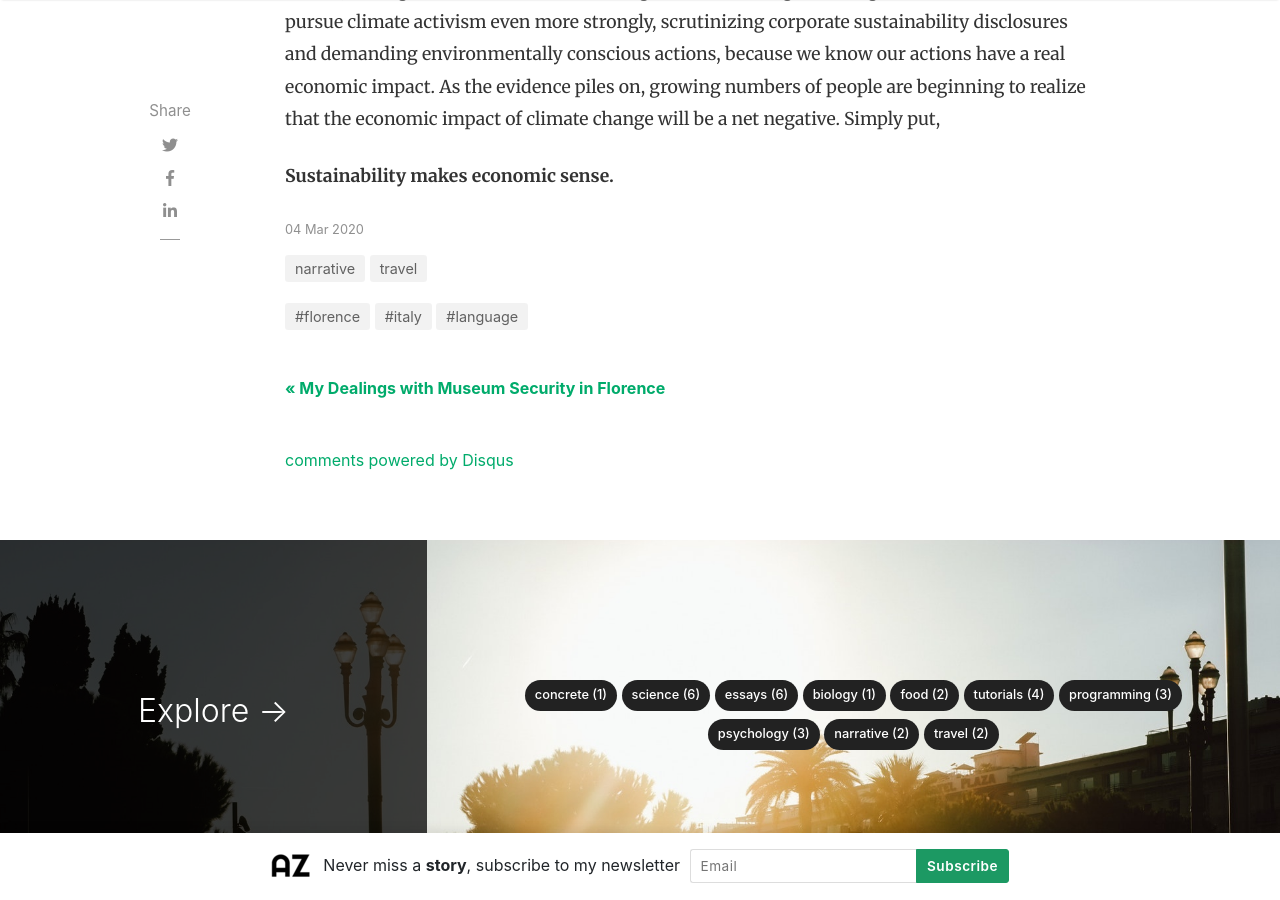
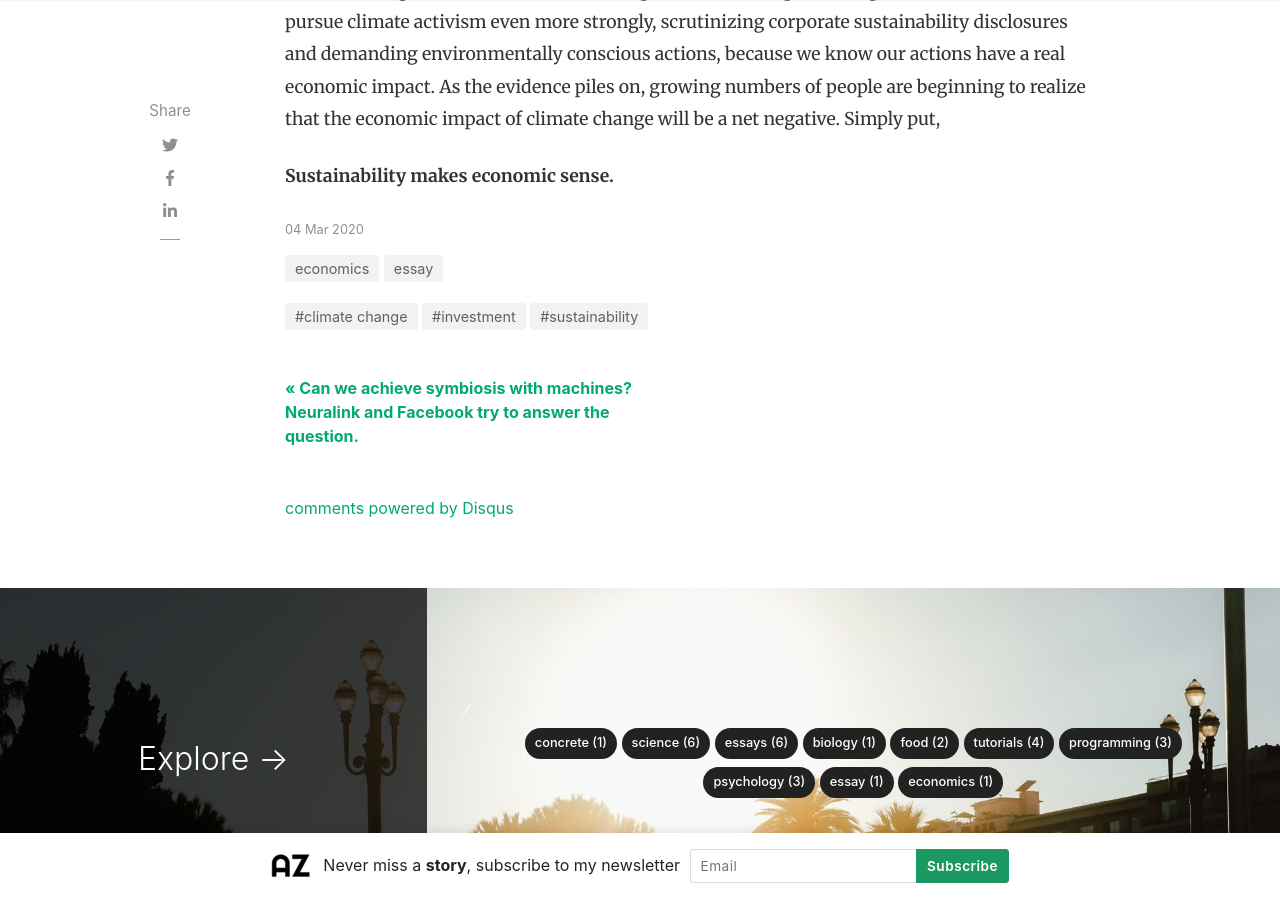
Before and after one commit to anthony-zhou/anthonyzhou.me, a Jekyll site: the page built from _posts/2020-3-4-climate-change-economic-sustainability.md, in a window 1280 px wide and 900 px high, scrolled down 4439 px. Built offline with Jekyll 4.4.1, drawn with Linux system fonts in a browser that asks for light colours; nearby versions of some CDN libraries; comment, search, counter and statistics services are not loaded; some of the changed lines change nothing that is shown.

Commit message:
Modify articles

```diff
--- a/_posts/2020-2-26-florence-incident.md
+++ /dev/null
@@ -1,45 +0,0 @@
----
-layout: post
-title: "My Dealings with Museum Security in Florence"
-date: 2020-2-26
-description: "A true story from my trip to Florence."
-image: assets/images/motorcycles-florence.jpg
-author: anthony
-featured: true
-categories: [narrative, travel]
-tags: [italy, florence, language]
----
-
-It was a blistering hot day in Florence, part of the record-breaking heat wave of 2019. The kind of day where, despite the thick white coat of sunscreen I lathered on layer by layer, my normally tan skin shone the same red-orange hue of the tomato sauce in pizza margherita. In fact, just a few sprigs of basil would complete the picture.
-
-Florence is a beautiful city. It would have been so easy to fall into a heat-induced daze, to sink into the soft plush clouds nestled against the pure blue sky and lose all sense of time and place and direction. But to do so would be fatal—the scammers were at the top of their game.
-
-For my dog, our family’s backyard is his outhouse. My mother likes to call them *dilei*, land mines. Finding my way through the grass makes me feel a bit like Tom Cruise in Mission Impossible. It wasn’t until going to Florence that I realized the value of this daily practice.
-
-During our daytime tour of the city, the Florentian scammers demonstrated what I must admit is an ingenious strategy: they would cover the street with a tapestry of prints, featuring landmarks like the Leaning Tower, the Cathedral of Santa Maria, and the Baptistery of Saint John. The prints, obviously of cheap quality and mass produced, stretched across the street, covering nearly all of the age-worn cobblestones of the old town.
-
-All this in the hopes that some hapless, naive (and probably American) tourist would step on one of these prints.
-
-“20 euros! 20 euros!” The shout startled me from my ruminations. A scamster had ensnared a member of our tour group. Judging by the victim’s face during this exchange, his brain was in conflict. On one hand, the American values of trust and minding your own business demanded that he compensate the merchant for his damaged merchandise. On the other hand, this was not America and no one was guaranteed to play by American rules. I watched to see what he would do next.
-
-In the end, he paid up. For these Florentian scammers, fear was probably the greatest factor in their ability to convert innocent tourists into lucrative assets. Fear of being in an unknown place with unknown people and language and customs and who knows what could happen if I do something wrong and suddenly the police and the mafia and the carabinieri are after me what do I do?
-
-But fear is not the only lesson I learned from the scammers. In fact, I noticed that these people were actually masterful artists, crafting alternate realities out of thin air.
-
-In other words, these Florentians had perfected the craft of subjective truth. That afternoon, subjective truth is exactly what I decided to apply with a security guard at the Accademia Gallery in Florence, a museum featuring Michelangelo’s David. All I wanted was to keep my water and my reusable water bottle. Should be a piece of cake, right? Not so much.
-
-Being a museum of great stature, the gallery prides itself on airtight security. As a result, part of the airport-style entry rules forbids beverage containers with a capacity of 1.5 liters or more. I, being a connoisseur of fine beverages, had with me a half-full 1.5 liter bottle of refreshing sparkling water, along with a reusable bottle of possibly suspicious tap water.
-
-At this point, I realized I needed to take action, immediately. In my backpack were a reusable bottle (smaller than 1.5 liters) filled with water I did not need to keep, along with a single-use bottle (1.5 liters) filled with water that I needed as hydration for the remaining half of that sweltering day. Logically, then, I should empty out the reusable bottle and fill it with sparkling water, dispensing the 1.5 liter bottle.
-
-While my plan appeared foolproof, I forgot to account for one glaring fact: the security guard spoke even less English than I could speak Italian. To give you a sense of my knowledge of Italian, my vocabulary is limited to just a few words: *buon giorno*, *andiamo* and *pizza margherita*. How would it be possible to convey any sense of truth without a common language?
-
-The museum security had graciously provided a receptacle for these unwanted beverage containers, in the form of a cardboard box with a trash bag stretched over it. By this time, it was already filled with bottles of all denominations, some left partially open and leaking. I wanted to get rid of the water in my reusable bottle. I wanted to keep the water in the larger bottle.
-
-So I poured the water into the cardboard box.
-
-What followed was bedlam: the security guard exploded into a vicious verbal tirade, ridiculing my unprecedented stupidity. Hearing the commotion, the neighboring security guard joined him in his outraged comments, also in Italian. All eyes in the room turned towards me, some with expressions of disgust and others with quiet sympathy. Apparently, I had done something terribly wrong, though I couldn’t understand what it could have been. But I wasn’t done yet—I still had to transfer the water from my larger bottle into the now-empty reusable one.
-
-It must have taken no more than five seconds. And yet, the seconds it took to refill my water bottle slowed the rushing river of time to the pace of a half-frozen, mushy creek in the winter. Meanwhile, despite the museum’s ample air-conditioning system, my ears began to redden as I absorbed the heat shooting at me from the security guards’ incomprehensible insults and the crowd’s inexplicable attention.
-
-Finally, the moment was finished. With a satisfying *click!*, I screwed tight and shut the water bottle, replaced it in my bag, and continued into the museum, feigning deafness to the enraged shouts of the guards that still echoed off the walls behind me.
--- a/_posts/2020-3-4-climate-change-economic-sustainability.md
+++ b/_posts/2020-3-4-climate-change-economic-sustainability.md
@@ -6,8 +6,8 @@ description: "An analysis of investment incentives reveals a possible light at t
 image: assets/images/economics-of-sustainability.png
 author: anthony
 featured: true
-categories: [narrative, travel]
-tags: [italy, florence, language]
+categories: [essay, economics]
+tags: [climate change, investment, sustainability]
 ---
 
 > "We are on the edge of a fundamental reshaping of finance."
```
